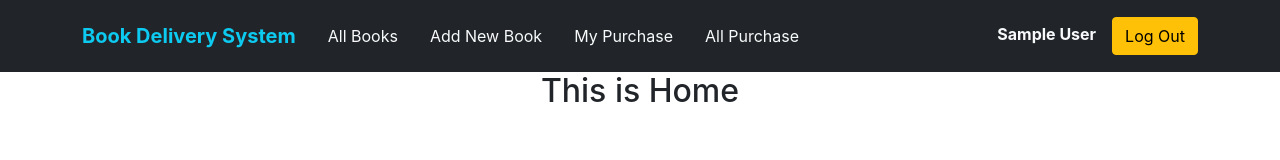
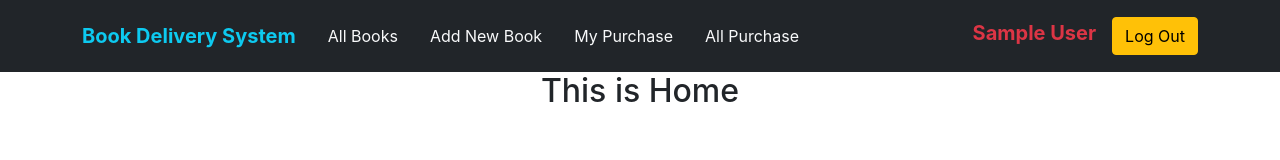
Before and after one commit to emonShimoul/book-delivery-system-react-client, a React (Create React App) app: page / in a window 1280 px wide. Shown: the top 160 px of the page. Built offline with nearby package versions, Linux system fonts and the light colour scheme; no server answers; sample sign-in values are in the browser's storage.

Commit message:
change user name style on the navbar after login

```diff
--- a/src/components/Header/Header.js
+++ b/src/components/Header/Header.js
@@ -48,7 +48,7 @@ const Header = () => {
                             </div>
                             :
                              <div>
-                                 <span className='fw-bold text-light mt-2 ms-2 me-3'>{user.displayName}</span>
+                                 <span className='fw-bold mt-2 ms-2 me-3 text-danger fs-5'>{user.displayName}</span>
                                 <Button variant="warning" onClick={handleLogOut}>Log Out</Button>
                              </div>
                         }
```
